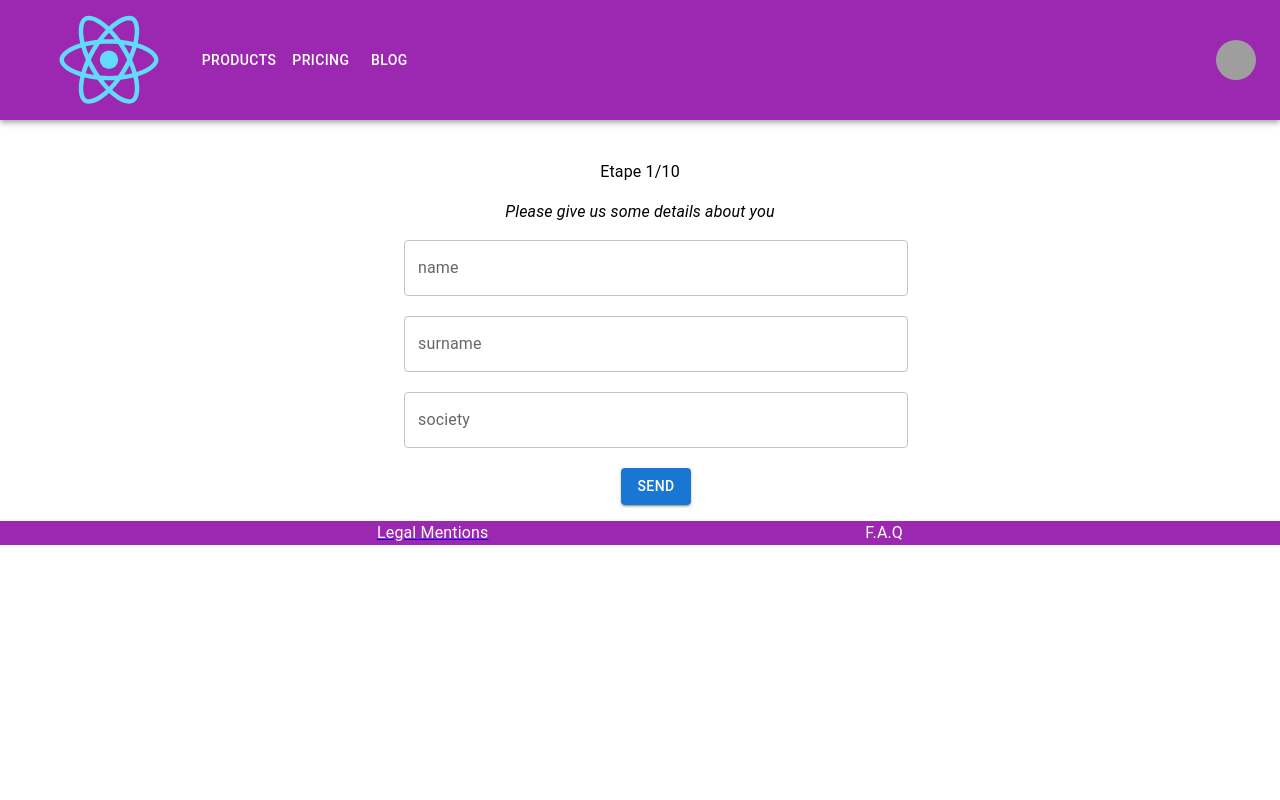
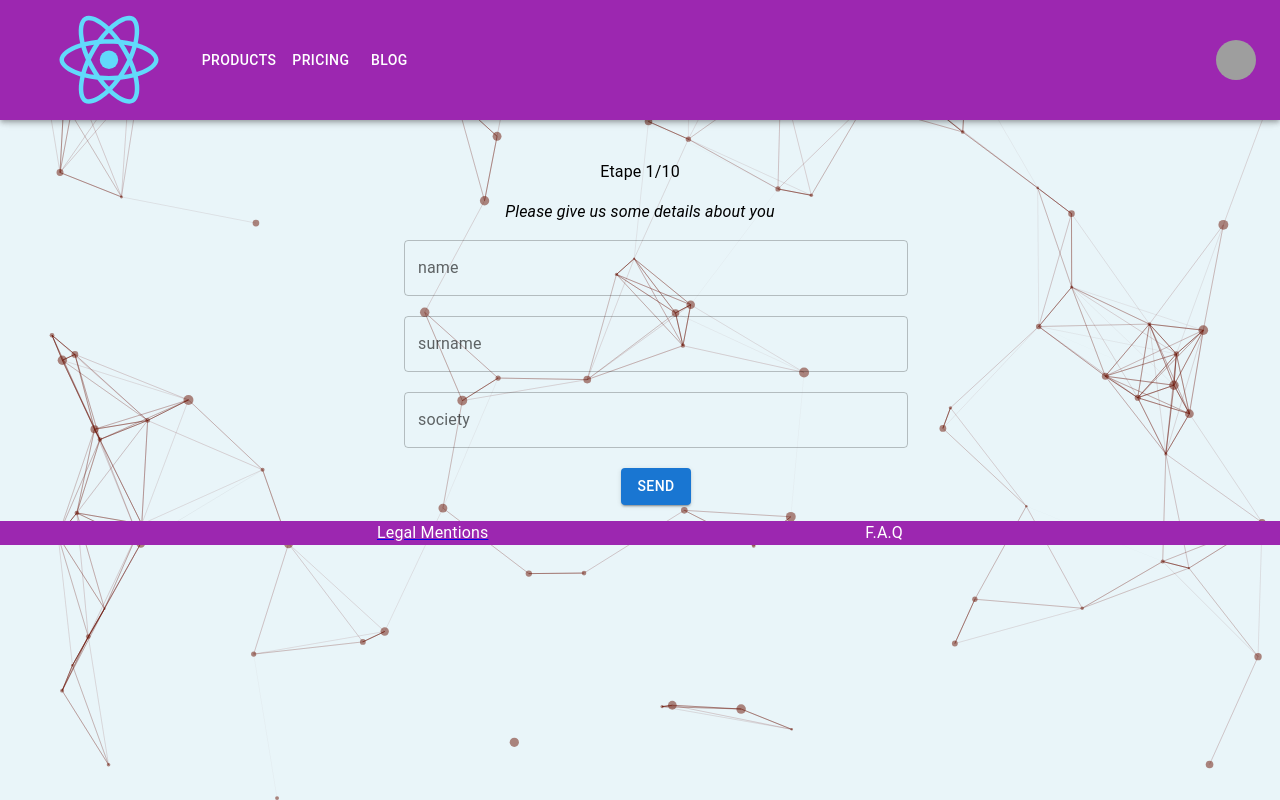
Before and after one commit to MarthL/survey, a React (Create React App) app: page / in a window 1280 px wide. Built offline with nearby package versions, Linux system fonts and the light colour scheme; grey boxes are pictures that could not be loaded.

Commit message:
adding particle lib

```diff
--- a/package.json
+++ b/package.json
@@ -20,6 +20,8 @@
     "react-dom": "^18.2.0",
     "react-router-dom": "^6.11.2",
     "react-scripts": "^2.1.3",
+    "react-tsparticles": "^2.9.3",
+    "tsparticles": "^2.9.3",
     "typescript": "^4.9.5",
     "web-vitals": "^2.1.4"
   },
--- a/src/App.css
+++ b/src/App.css
@@ -1,38 +1,3 @@
-.App {
-  text-align: center;
+input {
+  background-color: white;
 }
-
-.App-logo {
-  height: 40vmin;
-  pointer-events: none;
-}
-
-@media (prefers-reduced-motion: no-preference) {
-  .App-logo {
-    animation: App-logo-spin infinite 20s linear;
-  }
-}
-
-.App-header {
-  background-color: #282c34;
-  min-height: 100vh;
-  display: flex;
-  flex-direction: column;
-  align-items: center;
-  justify-content: center;
-  font-size: calc(10px + 2vmin);
-  color: white;
-}
-
-.App-link {
-  color: #61dafb;
-}
-
-@keyframes App-logo-spin {
-  from {
-    transform: rotate(0deg);
-  }
-  to {
-    transform: rotate(360deg);
-  }
-}
--- a/src/App.tsx
+++ b/src/App.tsx
@@ -7,14 +7,17 @@ import { Header } from './components/Temp/Header/Header';
 import { Container } from '@mui/material';
 import { BrowserRouter as Router, Routes, Route, Link } from 'react-router-dom';
 import { LegalMentions } from './components/Temp/LegalMentions/LegalMentions';
+import Particle from './components/Particle.jsx';
 
 function App() {
   const [count, setCount] = useState(1);
+
   return (
     <>
       <Router>
         <Header />
         <Container maxWidth="sm">
+        <Particle />
         <Routes>
         <Route path="/" element={ <StepperComponent count={count} />}></Route>
         <Route path="/legal" element={<LegalMentions />}></Route>
--- /dev/null
+++ b/src/components/Particle.jsx
@@ -0,0 +1,100 @@
+import React, { useCallback } from "react";
+import Particles from "react-tsparticles";
+import { loadFull } from "tsparticles";
+
+export default function Particle() {
+  const particlesInit = useCallback(async engine => {
+    console.log(engine);
+    // you can initiate the tsParticles instance (engine) here, adding custom shapes or presets
+    // this loads the tsparticles package bundle, it's the easiest method for getting everything ready
+    // starting from v2 you can add only the features you need reducing the bundle size
+    await loadFull(engine);
+  }, []);
+
+  const particlesLoaded = useCallback(async container => {
+    await console.log(container);
+  }, []);
+
+  return (
+    <Particles
+      id="tsparticles"
+      init={particlesInit}
+      loaded={particlesLoaded}
+      options={{
+        backgroundMode: {
+          zIndex: -1,
+        },
+        background: {
+            color: {
+                value: "#e9f5f9",
+            },
+        },
+        fpsLimit: 120,
+        interactivity: {
+            events: {
+                onClick: {
+                    enable: true,
+                    mode: "push",
+                },
+                onHover: {
+                    enable: true,
+                    mode: "repulse",
+                },
+                resize: true,
+            },
+            modes: {
+                push: {
+                    quantity: 4,
+                },
+                repulse: {
+                    distance: 200,
+                    duration: 0.4,
+                },
+            },
+        },
+        particles: {
+            color: {
+                value: "#691102",
+            },
+            links: {
+                color: "#691102",
+                distance: 150,
+                enable: true,
+                opacity: 0.5,
+                width: 1,
+            },
+            collisions: {
+                enable: true,
+            },
+            move: {
+                directions: "none",
+                enable: true,
+                outModes: {
+                    default: "bounce",
+                },
+                random: false,
+                speed: 6,
+                straight: false,
+            },
+            number: {
+                density: {
+                    enable: true,
+                    area: 800,
+                },
+                value: 80,
+            },
+            opacity: {
+                value: 0.5,
+            },
+            shape: {
+                type: "circle",
+            },
+            size: {
+                value: { min: 1, max: 5 },
+            },
+        },
+        detectRetina: true,
+    }}
+    />
+  );
+}
```
Also changed, not shown: 1 other file (tests, documents, lock files or other folders).
